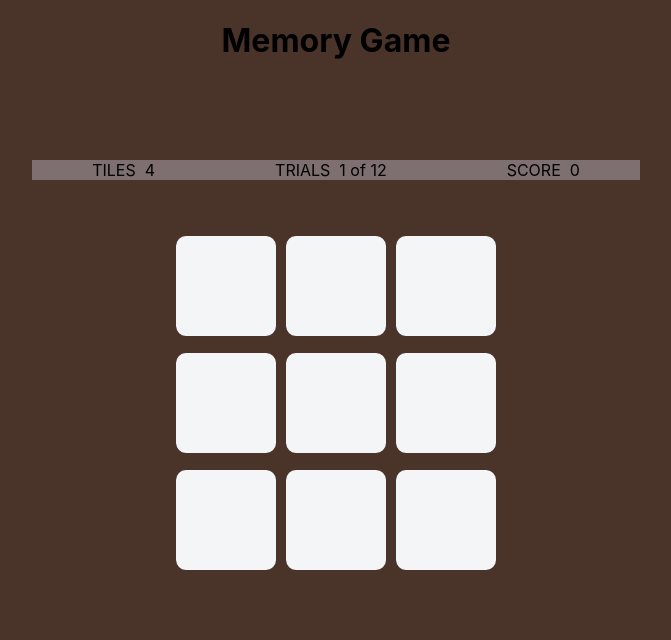
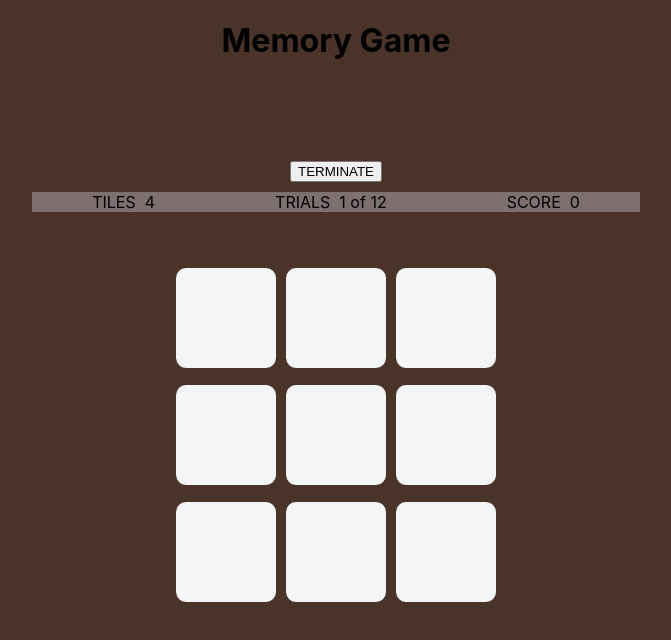
Before and after one commit to dshin21/COMP4711_assignment, a React (Create React App) app: page / in a window 1280 px wide. Shown: the top 640 px of the page, without its empty margins (304-975 px from the left). Built offline with nearby package versions, Linux system fonts and the light colour scheme.

Commit message:
need to connect to mysql

```diff
--- a/src/App.scss
+++ b/src/App.scss
@@ -15,10 +15,14 @@ body {
   #trials,
   #playerScore {
     margin: auto;
-    padding: 50px;
+    padding: 0 50px;
     margin: 10px;
     height: 10px;
   }
+}
+
+#terminate-button{
+  margin-bottom: 10px;
 }
 
 // #root {
@@ -104,7 +108,7 @@ body {
   box-sizing: border-box;
   text-align: center;
   transition: 0.6s;
-  transform-style: preserve-3d; // position: relative;
+  transform-style: preserve-3d;
   div {
     backface-visibility: hidden;
     position: absolute;
--- a/src/Components/Board.js
+++ b/src/Components/Board.js
@@ -2,6 +2,8 @@ import React, { Component } from "react";
 
 import Card from "./Card";
 import ScoreBoard from "./ScoreBoard";
+import Summary from "./Summary";
+import TerminateButton from "./TerminateButton";
 
 class Board extends Component {
   constructor(props) {
@@ -17,7 +19,8 @@ class Board extends Component {
       rotateClass: "",
       playerScore: 0, //TODO:store in DB
       playerName: "", //TODO:store in DB
-      trials: 1
+      trials: 1,
+      isGameOver: false
     };
     this.start();
   }
@@ -27,10 +30,13 @@ class Board extends Component {
     let row = this.state.row;
     let col = this.state.col;
     let tiles = this.state.tiles;
+    let trials = this.state.trials;
+    let playerScore = this.state.playerScore;
     this.reset();
-    console.log("start");
-    // console.log(deck);
-
+    if (trials === 12 || playerScore < 0) {
+      this.setState({ isGameOver: true });
+      return;
+    }
     for (let regTile = 0, ansTile = 0; regTile < row * col; regTile++) {
       let tempCard = {
         name: regTile,
@@ -56,28 +62,22 @@ class Board extends Component {
           this.setState({
             isFirst: true
           });
-          console.log("start: set deck");
         }
       );
     }, 500);
   };
 
   reset = () => {
-    console.log("reset");
-
     let deck = this.state.deck;
     let selectedCards = this.state.selectedCards;
 
     deck = [];
     selectedCards = [];
 
-    this.setState({ deck: deck, selectedCards: selectedCards }, () => {
-      // console.log(deck);
-    });
+    this.setState({ deck: deck, selectedCards: selectedCards }, () => {});
   };
 
   randomizeCards = array => {
-    console.log("randomizeCards");
     for (var i = array.length - 1; i > 0; i--) {
       var j = Math.floor(Math.random() * (i + 1));
       var temp = array[i];
@@ -92,7 +92,6 @@ class Board extends Component {
   // if true, remain flipped
   // if false, lose point -> reset -> prev level
   handleClick = index => {
-    console.log("handleClick");
     let selectedCards = this.state.selectedCards;
     let deck = this.state.deck;
     let tiles = this.state.tiles;
@@ -115,7 +114,6 @@ class Board extends Component {
   };
 
   existDuplicateSelection = () => {
-    console.log("handleClick");
     let currentSelection = this.state.currentSelection;
     if (this.state.selectedCards.some(e => e.name == currentSelection))
       return true;
@@ -123,7 +121,6 @@ class Board extends Component {
   };
 
   check = () => {
-    console.log("check");
     let selectedCards = this.state.selectedCards;
     let isWrongAns = false;
     for (let i = 0; i < selectedCards.length && !isWrongAns; i++) {
@@ -136,7 +133,8 @@ class Board extends Component {
               row: newStates[0],
               col: newStates[1],
               tiles: newStates[2],
-              playerScore: newStates[3]
+              playerScore: newStates[3],
+              trials: newStates[4]
             };
           },
           () => {
@@ -155,7 +153,8 @@ class Board extends Component {
             row: newStates[0],
             col: newStates[1],
             tiles: newStates[2],
-            playerScore: newStates[3]
+            playerScore: newStates[3],
+            trials: newStates[4]
           };
         },
         () => {
@@ -166,11 +165,11 @@ class Board extends Component {
   };
 
   determineNewBoardState = winOrLose => {
-    console.log("determineNewBoardState");
     let row = this.state.row;
     let col = this.state.col;
     let tiles = this.state.tiles;
     let playerScore = this.state.playerScore;
+    let trials = this.state.trials;
     let res = [];
 
     if (winOrLose === "win") {
@@ -182,9 +181,8 @@ class Board extends Component {
         tiles = row + 2;
       }
 
-      if (playerScore <= 0) playerScore = 0;
-      else playerScore++;
-      console.log("win: new val", row, col, tiles);
+      playerScore++;
+      trials++;
     }
 
     if (winOrLose === "lose") {
@@ -200,15 +198,14 @@ class Board extends Component {
 
       if (playerScore <= 0) playerScore = 0;
       else playerScore--;
-      console.log("lose: new val", row, col, tiles);
+      trials++;
     }
 
-    res.push(row, col, tiles, playerScore);
+    res.push(row, col, tiles, playerScore, trials);
     return res;
   };
 
   rotate = () => {
-    console.log("rotate");
     if (this.state.rotateClass === "") {
       this.setState((state, props) => {
         return {
@@ -230,11 +227,18 @@ class Board extends Component {
     }
   };
 
+  terminateButtonHandler = () => {
+    console.log("over");
+    this.setState({ isGameOver: true });
+  };
+
   render = () => {
-    console.log("board render");
-
+    if (this.state.isGameOver) {
+      return <Summary />;
+    }
     return (
       <div>
+        <TerminateButton click={() => this.terminateButtonHandler()} />
         <ScoreBoard
           playerScore={this.state.playerScore}
           numTiles={this.state.tiles}
--- a/src/Components/Card.js
+++ b/src/Components/Card.js
@@ -21,7 +21,7 @@ class Card extends Component {
       }, 1500);
     }
   };
-
+//TODO:::::::::::::::::::CARD BG?????
   // shouldComponentUpdate = (nextProps, nextState) => {
   //   if (this.props.isFirst) {
   //     setTimeout(() => {
--- /dev/null
+++ b/src/Components/LeaderBoard.js
@@ -0,0 +1,22 @@
+import React, { Component } from "react";
+
+class LeaderBoard extends Component {
+  constructor(props) {
+    super(props);
+    this.state = {};
+  }
+
+  handleClick = () => {
+    this.props.click();
+  };
+
+  render = () => {
+    return (
+      <div id="leader-board" onClick={() => this.handleClick()}>
+        <button type="button">RESTART</button>
+      </div>
+    );
+  };
+}
+
+export default LeaderBoard;
--- a/src/Components/ScoreBoard.js
+++ b/src/Components/ScoreBoard.js
@@ -7,13 +7,12 @@ class ScoreBoard extends Component {
     }
 
     render() {
+        console.log("SCORE: " + this.props.playerScore);
         return (
             <div id="score-board">
                 <span id="numTiles">TILES&nbsp;&nbsp;{this.props.numTiles}</span>
                 <span id="trials">TRIALS&nbsp;&nbsp;{this.props.trials} of 12</span>
-                <span id="playerScore">
-                    SCORE&nbsp;&nbsp;{this.props.playerScore}
-                </span>
+                <span id="playerScore">SCORE&nbsp;&nbsp;{this.props.playerScore}</span>
             </div>
         );
     }
--- /dev/null
+++ b/src/Components/Summary.js
@@ -0,0 +1,44 @@
+import React, { Component } from "react";
+import LeaderBoard from "./LeaderBoard";
+
+class Summary extends Component {
+  constructor(props) {
+    super(props);
+    this.state = {
+      playerName: "",
+      submitted: false
+    };
+  }
+
+  handleClick = () => {
+    console.log(this.state.playerName);
+    this.setState({ submitted: true });
+  };
+
+  handleChange = e => {
+    this.setState({ playerName: e.target.value });
+  };
+
+  render = () => {
+    if (this.state.submitted) {
+      return <LeaderBoard playerName={this.state.playerName} />;
+    }
+    return (
+      <div className="summary">
+        <div id="restart-button">
+          <input
+            type="text"
+            value={this.state.playerName}
+            onChange={this.handleChange.bind(this)}
+            placeholder="Please Enter Your Name"
+          />
+          <button onClick={this.handleClick.bind(this, this.state.playerName)}>
+            SUBMIT
+          </button>
+        </div>
+      </div>
+    );
+  };
+}
+
+export default Summary;
--- /dev/null
+++ b/src/Components/TerminateButton.js
@@ -0,0 +1,22 @@
+import React, { Component } from "react";
+
+class TerminateButton extends Component {
+  constructor(props) {
+    super(props);
+    this.state = {};
+  }
+
+  handleClick = () => {
+    this.props.click();
+  };
+
+  render = () => {
+    return (
+      <div id="terminate-button" onClick={() => this.handleClick()}>
+        <button type="button">TERMINATE</button>
+      </div>
+    );
+  };
+}
+
+export default TerminateButton;
```
